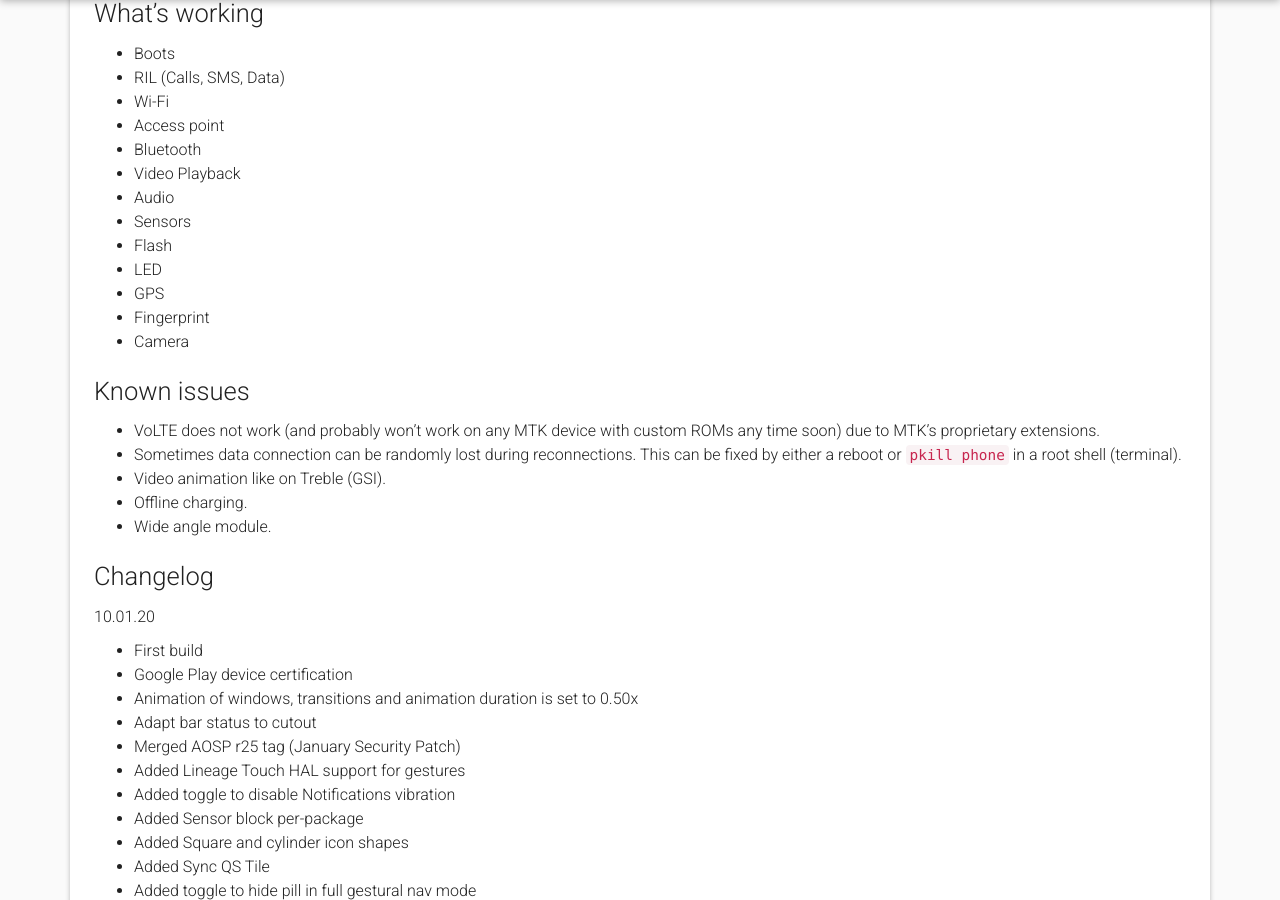
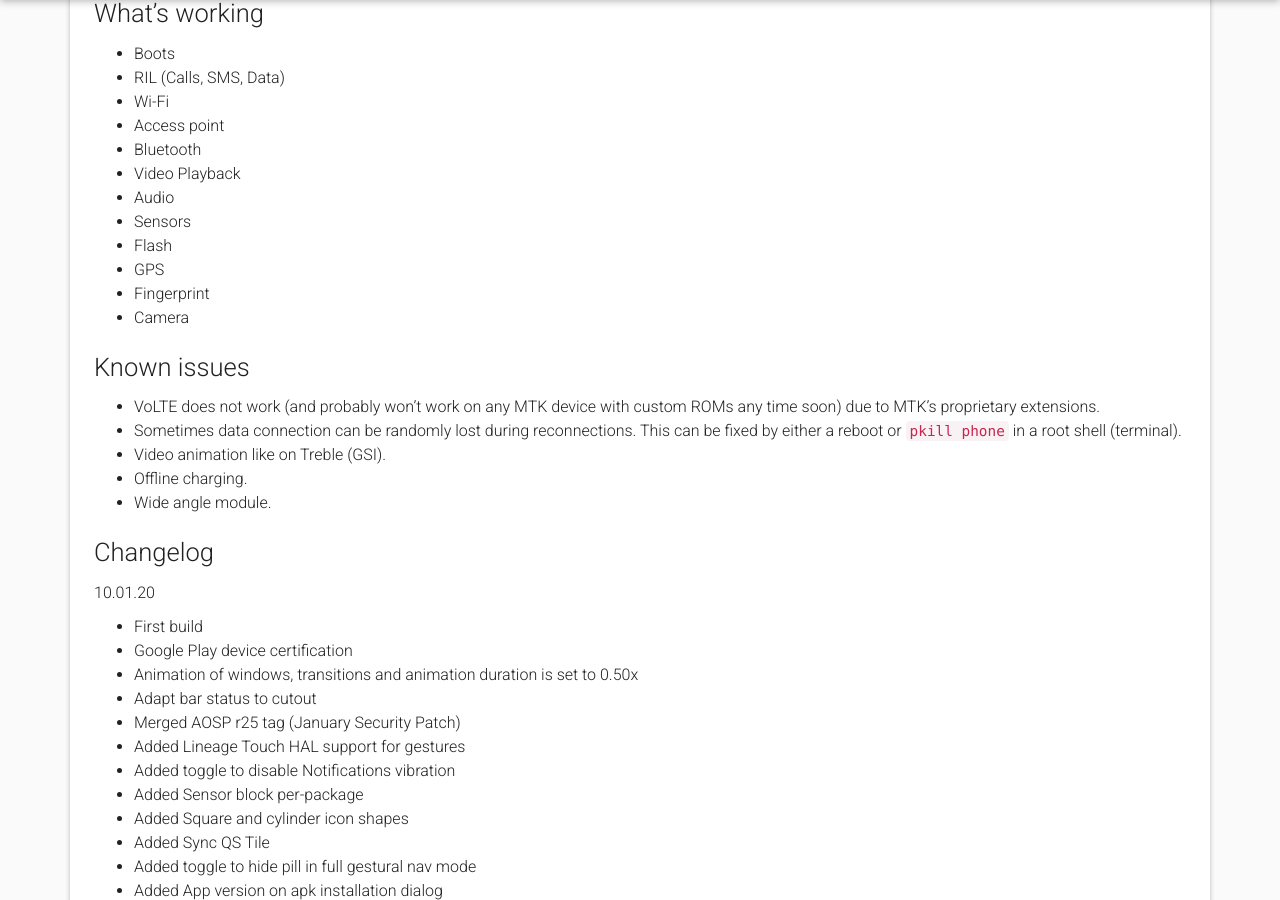
Before and after one commit to Hadenix/Hadenix.github.io, a Jekyll site: the page built from _posts/2020-01-10-havocos-3.1-breeze.md, in a window 1280 px wide and 900 px high, scrolled down 1063 px. Built offline with Jekyll 4.4.1, drawn with Linux system fonts in a browser that asks for light colours; nearby versions of some CDN libraries.

Commit message:
Update 2020-01-10-havocos-3.1-breeze.md

```diff
--- a/_posts/2020-01-10-havocos-3.1-breeze.md
+++ b/_posts/2020-01-10-havocos-3.1-breeze.md
@@ -21,7 +21,6 @@
 * Audio
 * Sensors
 * Flash
-* LED
 * GPS
 * Fingerprint
 * Camera
```
